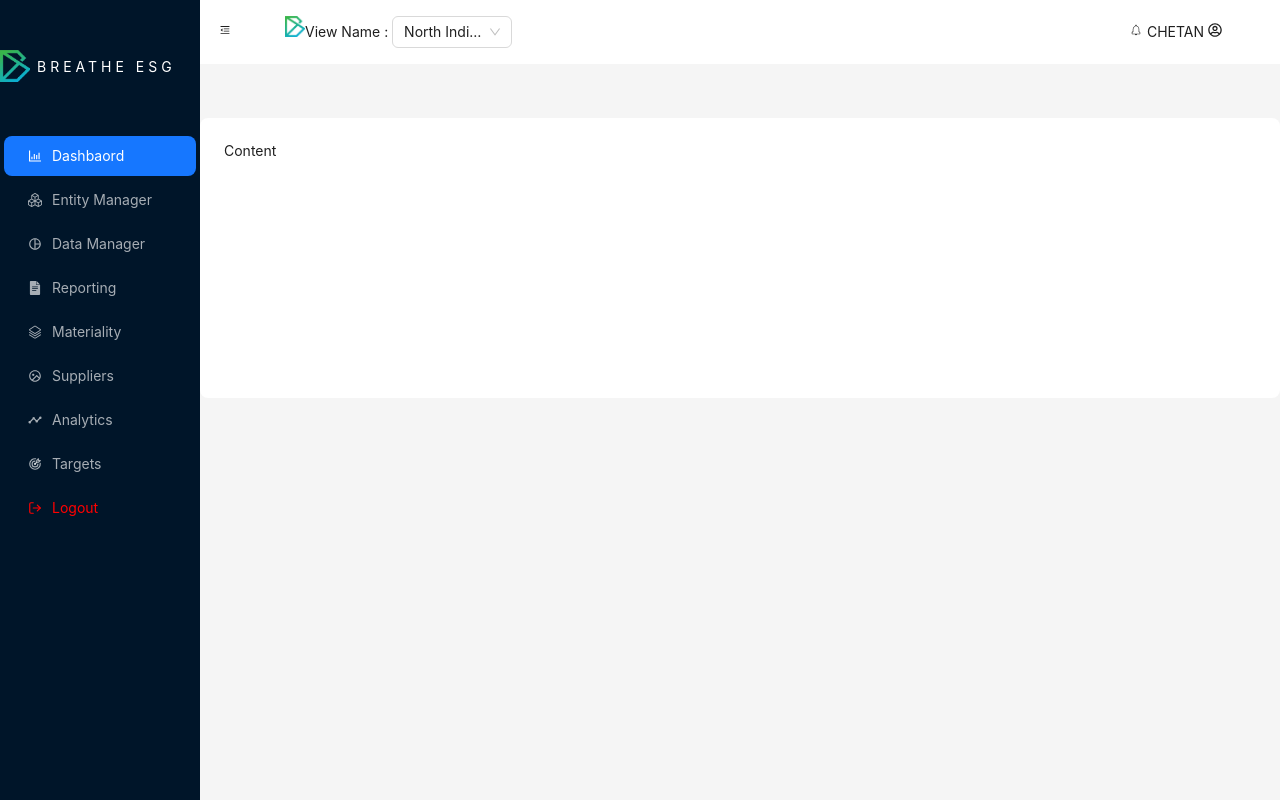
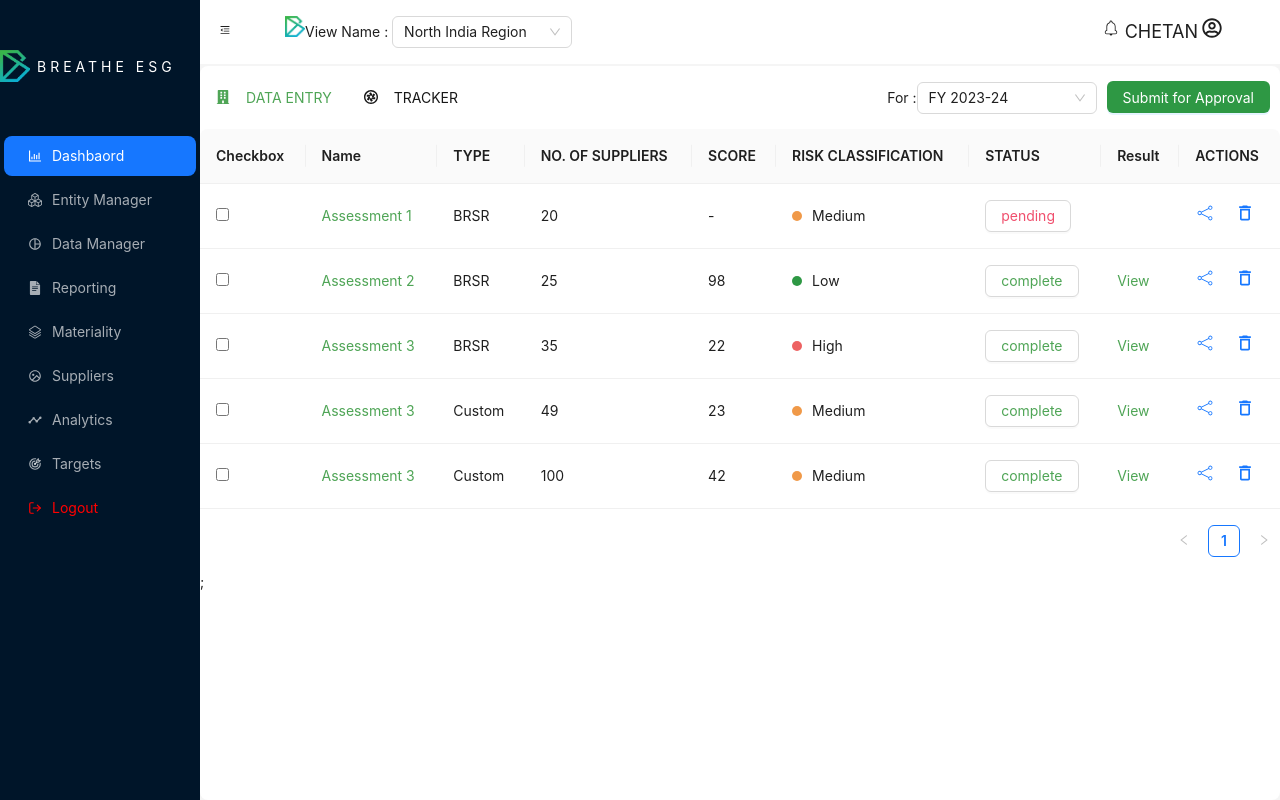
Before and after one commit to Chetax/BeratheESG-Frontend, a React (Create React App) app in the folder Frontend/: page /home in a window 1280 px wide. Built offline with nearby package versions, Linux system fonts and the light colour scheme.

Commit message:
Complete Data Entery Table

```diff
--- a/Frontend/src/Component/Home/Home.tsx
+++ b/Frontend/src/Component/Home/Home.tsx
@@ -1,141 +1,337 @@
-import React, { useState } from 'react';
+import React, { useState } from "react";
 import { BsBoxes } from "react-icons/bs";
-import { CiBellOn } from "react-icons/ci";
-import { MdOutlinePieChartOutline } from "react-icons/md";
-import { FaRegUserCircle } from "react-icons/fa";
-import { SiGoogledocs } from "react-icons/si";
+import { CiBellOn,CiShare2 } from "react-icons/ci";
+import { MdOutlinePieChartOutline,MdDeleteOutline } from "react-icons/md";
+import { FaRegUserCircle ,FaBuilding} from "react-icons/fa";
+import { SiGoogledocs,SiPivotaltracker } from "react-icons/si";
 import { GoStack } from "react-icons/go";
 import { RiImageCircleLine } from "react-icons/ri";
 import { TbTargetArrow } from "react-icons/tb";
 import { IoAnalyticsSharp } from "react-icons/io5";
 import { FiLogOut } from "react-icons/fi";
-import Logo from '../Auth/Images/Logo.png'
-import{ Grid ,Row,Col}from"antd";
-import {
-  MenuFoldOutlined,
-  MenuUnfoldOutlined,
-  BarChartOutlined ,
-} from '@ant-design/icons';
-import { Button, Layout, Menu, theme ,Select, Space } from 'antd';
-
+import Logo from "../Auth/Images/Logo.png";
+import {  MenuFoldOutlined,  MenuUnfoldOutlined,  BarChartOutlined,} from "@ant-design/icons";
+import { Button, Layout, Menu, theme, Select, Space, Table, Tag } from "antd";
+import type { TableProps } from 'antd';
+interface DataType {
+  key: string;
+  name: string;
+  type: string;
+  supplier: number;
+  score: number ;
+  risk: string;
+  status: string;
+  result: string | undefined;
+  action: undefined;
+}
 const { Header, Sider, Content } = Layout;
 
+const Home: React.FC = () => {
+  const [collapsed, setCollapsed] = useState<boolean>(false);
+  const [dataentry,setdataentry]=useState<boolean>(true);
+  const { token: { colorBgContainer, borderRadiusLG },} = theme.useToken();
 
-const Home: React.FC = () => {
-  const [collapsed, setCollapsed] = useState(false);
-  const {
-    token: { colorBgContainer, borderRadiusLG },
-  } = theme.useToken();
+  const columns: TableProps<DataType>['columns'] = [
+    {
+      title: 'Checkbox',
+      dataIndex: 'checkbox',
+      key: 'checkbox',
+      render: () => <input style={{color:"rgba(79, 165, 86, 1)"}} type="checkbox"></input>,
+    },
+    {
+      title: 'Name',
+      dataIndex: 'name',
+      key: 'name',
+      render: (text) => <a style={{color:"rgba(79, 165, 86, 1)"}}>{text}</a>,
+    },
+    {
+      title: 'TYPE',
+      dataIndex: 'type',
+      key: 'type',
+    },
+    {
+      title: 'NO. OF SUPPLIERS',
+      dataIndex: 'supplier',
+      key: 'supplier',
+    },
+    {
+      title: 'SCORE',
+      dataIndex: 'score',
+      key: 'score',
+      render: (text) => text===0 ?<p>-</p> : <p>{text}</p>,
+    },
+    {
+      title: 'RISK CLASSIFICATION',
+      dataIndex: 'risk',
+      key: 'risk',
+      render: (text) => <div style={{display:"flex",alignItems:'center'}}>
+        <>{ text==="Low"?<div style={{height:"10px",width:"10px",borderRadius:"50%",backgroundColor:"rgba(46, 152, 68, 1)"}}></div> : text==="Medium" ? <div style={{height:"10px",width:"10px",borderRadius:"50%",backgroundColor:"rgba(240, 153, 72, 1)"}}></div> :   <div style={{height:"10px",width:"10px",borderRadius:"50%",backgroundColor:"rgba(237, 98, 98, 1)"}}></div>}</>
+      <p style={{marginLeft:"10px"}}>{text}</p></div>,
+    },
+    {
+      title: 'STATUS',
+      dataIndex: 'status',
+      key: 'status',
+      render: (text) => <Button style={{color: text==="pending" ?"rgba(240, 79, 109, 1)" :"rgba(79, 165, 86, 1)"}} >{text}</Button>,
+    },
+    {
+      title: 'Result',
+      dataIndex: 'result',
+      key: 'result',
+      render: (text) => <a  style={{color:"rgba(79, 165, 86, 1)"}}>{text}</a>,
+    },
+    {
+      title: 'ACTIONS',
+      dataIndex: 'action',
+      key: 'action',
+      render: () => (
+        <>
+          <a style={{marginRight:"20px"}}><CiShare2 fontSize={"20px"} /></a>
+          <a><MdDeleteOutline  fontSize={"20px"}/></a>
+        </>
+      ),
+    },
+  ];
+  const data: DataType[] = [
+    {
+      key: '1',
+      name: 'Assessment 1',
+      type:"BRSR",
+      supplier:20,
+      score:0,
+      risk:"Medium",
+      status:"pending",
+      result:undefined,
+      action:undefined,
+    }
+    ,{
+      key: '2',
+      name: 'Assessment 2',
+      type:"BRSR",
+      supplier:25,
+      score:98,
+      risk:"Low",
+      status:"complete",
+      result:"View",
+      action:undefined,
+    }
+    ,{
+      key: '3',
+      name: 'Assessment 3',
+      type:"BRSR",
+      supplier:35,
+      score:22,
+      risk:"High",
+      status:"complete",
+      result:"View",
+      action:undefined,
+    }
+    ,{
+      key: '4',
+      name: 'Assessment 3',
+      type:"Custom",
+      supplier:49,
+      score:23,
+      risk:"Medium",
+      status:"complete",
+      result:"View",
+      action:undefined,
+    }
+    ,{
+      key: '5',
+      name: 'Assessment 3',
+      type:"Custom",
+      supplier:100,
+      score:42,
+      risk:"Medium",
+      status:"complete",
+      result:"View",
+      action:undefined,
+    }
+  ];
 
   return (
-    <Layout style={{height:"100vh",width:"100vw"}}>
-      <Sider  trigger={null} collapsible collapsed={collapsed}>
-        <div  className="demo-logo-vertical" />
-        <div style={{display:'flex',alignItems:'center' ,justifyContent: collapsed===true ? 'center' : ''        }}>
-            <img src={Logo} style={{padding:'50px 0 ', width:30}}></img>
-        {collapsed === false ?<span style={{marginLeft:"7px",letterSpacing: '4px',color:'white'}}>BREATHE ESG </span> : <></>}
+    <Layout style={{ height: "100vh", width: "100vw" }}>
+      <Sider trigger={null} collapsible collapsed={collapsed}>
+        <div className="demo-logo-vertical" />
+        <div
+          style={{
+            display: "flex",
+            alignItems: "center",
+            justifyContent: collapsed === true ? "center" : "",
+          }}
+        >
+          <img src={Logo} style={{ padding: "50px 0 ", width: 30 }}></img>
+          {collapsed === false ? (
+            <span
+              style={{
+                marginLeft: "7px",
+                letterSpacing: "4px",
+                color: "white",
+              }}
+            >
+              BREATHE ESG{" "}
+            </span>
+          ) : (
+            <></>
+          )}
         </div>
         <Menu
           theme="dark"
           mode="inline"
-          defaultSelectedKeys={['1']}
+          defaultSelectedKeys={["1"]}
           items={[
             {
-              key: '1',
+              key: "1",
               icon: <BarChartOutlined />,
-              label: 'Dashbaord',
+              label: "Dashbaord",
             },
             {
-              key: '2',
+              key: "2",
               icon: <BsBoxes />,
-              label: 'Entity Manager',
+              label: "Entity Manager",
             },
             {
-              key: '3',
+              key: "3",
               icon: <MdOutlinePieChartOutline />,
-              label: 'Data Manager',
+              label: "Data Manager",
             },
             {
-              key: '4',
+              key: "4",
               icon: <SiGoogledocs />,
-              label: 'Reporting',
+              label: "Reporting",
             },
             {
-              key: '5',
+              key: "5",
               icon: <GoStack />,
-              label: 'Materiality',
+              label: "Materiality",
             },
             {
-              key: '6',
+              key: "6",
               icon: <RiImageCircleLine />,
-              label: 'Suppliers',
+              label: "Suppliers",
             },
             {
-              key: '7',
+              key: "7",
               icon: <IoAnalyticsSharp />,
-              label: 'Analytics',
+              label: "Analytics",
             },
             {
-              key: '8',
+              key: "8",
               icon: <TbTargetArrow />,
-              label: 'Targets',
+              label: "Targets",
             },
             {
-              key: '9',
-              icon: <FiLogOut color='red' />,
-              label: <span style={{color:'red'}}>Logout</span>,
+              key: "9",
+              icon: <FiLogOut color="red" />,
+              label: <span style={{ color: "red" }}>Logout</span>,
             },
           ]}
         />
       </Sider>
 
-      <Layout style={{height:"10vh",display:'flex'}}>
-        <Header style={{ padding: 0,top:0 ,backgroundColor:'white',display:'flex',}}>
-
+      <Layout style={{ height: "100vh", display: "flex" }}>
+        <Header style={{ padding: 0, top: 0, backgroundColor: "white", display: "flex" }}  >
         <Button
             type="text"
             icon={collapsed ? <MenuUnfoldOutlined /> : <MenuFoldOutlined />}
             onClick={() => setCollapsed(!collapsed)}
             style={{
-              fontSize: '10px',
-              marginTop:'5px',
+              fontSize: "10px",
+              marginTop: "5px",
               width: 50,
               height: 50,
             }}
           />
           <div
-style={{display:'flex',width:"90%",alignItems:'center',  justifyContent:'space-between'}}>
-<div style={{padding:"0px 35px"}}>
-        <span><img src={Logo} style={{width:20 }} alt="" />View Name : </span>
+            style={{
+              display: "flex",
+              width: "90%",
+              alignItems: "center",
+              justifyContent: "space-between",
+            }}
+          >
+
+            <div style={{ padding: "0px 35px" }}>
+              <span>
+                <img src={Logo} style={{ width: 20 }} alt="" />
+                View Name :{" "}
+              </span>
               <Space wrap>
                 <Select
                   defaultValue="North India Region"
-      style={{ width: 120 }}
+                  style={{ width: 180 }}
                   options={[
-        { value: 'South India Region', label: 'South India Region' },
-        { value: 'North India Region', label: 'North India Region' },
-        { value: 'East India Region', label: 'East India Region' },
-        { value: 'West India Region', label: 'West India Region' },
+                    {
+                      value: "South India Region",
+                      label: "South India Region",
+                    },
+                    {
+                      value: "North India Region",
+                      label: "North India Region",
+                    },
+                    { value: "East India Region", label: "East India Region" },
+                    { value: "West India Region", label: "West India Region" },
                   ]}
                 />
-  </Space></div>
+              </Space>
+            </div>
 
-  <div>  <CiBellOn/>   CHETAN    <FaRegUserCircle/>  </div>
+            <div>
+              {" "}
+              <CiBellOn fontSize={"20px"} />{" "}
+              <span style={{ fontSize: "18px" }}>CHETAN</span>{" "}
+              <FaRegUserCircle fontSize={"20px"} />{" "}
             </div>
 
 
+          </div>
+
         </Header>
 
-        <Content
-          style={{
-            margin: '5% 0',
-            padding: 24,
-            minHeight: 280,
-            background: colorBgContainer,
-            borderRadius: borderRadiusLG,
-          }}
-        >
-          Content
+        <Content style={{ marginTop:'2px',backgroundColor:'white',borderRadius: borderRadiusLG,height:"50vh"}}>
+
+        <div style={{padding:"15px 0px", display:'flex',alignContent:'center',justifyContent:"space-between"}}>
+
+          <div className="first">
+
+            <Button type="text" onClick={()=>setdataentry(true)}style={{color: dataentry===true ? "rgba(79, 165, 86, 1)":"rgba(24, 24, 24, 1)" }}><FaBuilding/> <span style={{textTransform:"uppercase"}}>DATA ENTRY</span></Button>
+            <Button type="text" onClick={()=>setdataentry(false)} style={{color: dataentry===false ? "rgba(79, 165, 86, 1)":"rgba(24, 24, 24, 1)"}}><SiPivotaltracker/> <span style={{textTransform:"uppercase"}}>TRACKER</span></Button>
+          </div>
+          <div className="second">
+
+            <span>
+
+               For :
+              </span>
+              <Space wrap>
+                <Select
+                  defaultValue="FY 2023-24"
+                  style={{ width: 180 }}
+                  options={[
+                    {
+                      value: "FY 2023-24",
+                      label: "FY 2023-24",
+                    },
+                    {
+                      value: "SY 2024-25",
+                      label: "SY 2024-25",
+                    },
+                    { value: "TY 2025-26", label: "TY 2025-26" },
+                    { value: "LY 2026-20227", label: "LY 2026-20227" },
+                  ]}
+                />
+              </Space>
+
+   <Button type="primary" style={{ margin:"0 10px", backgroundColor:'rgba(46, 152, 68, 1)',color:"white"}}>Submit for Approval</Button>
+
+          </div>
+        </div>
+
+
+        <Table columns={columns} dataSource={data} />;
+
+
         </Content>
       </Layout>
     </Layout>
```
Lines whose indentation alone changed are shown as unchanged.
